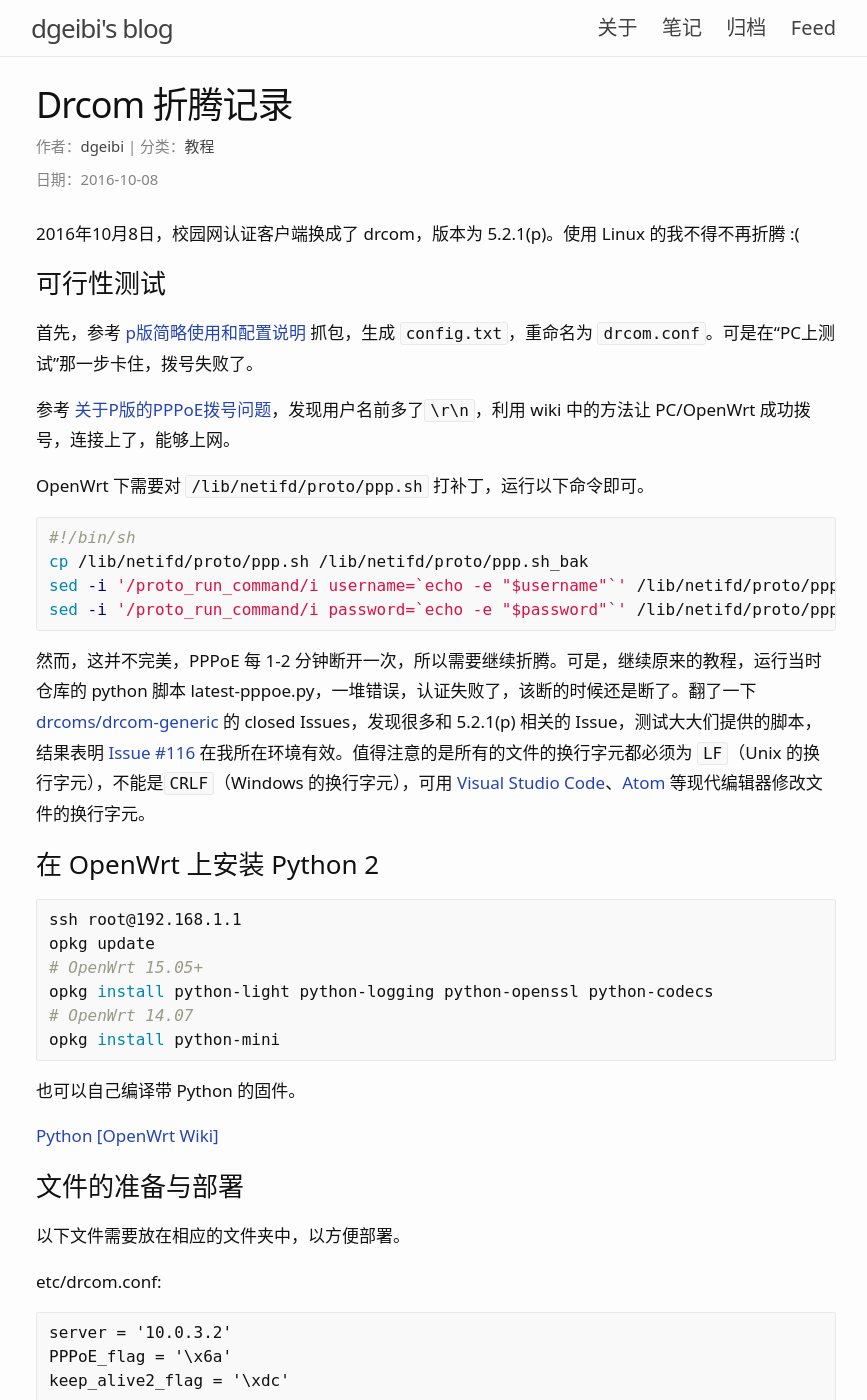
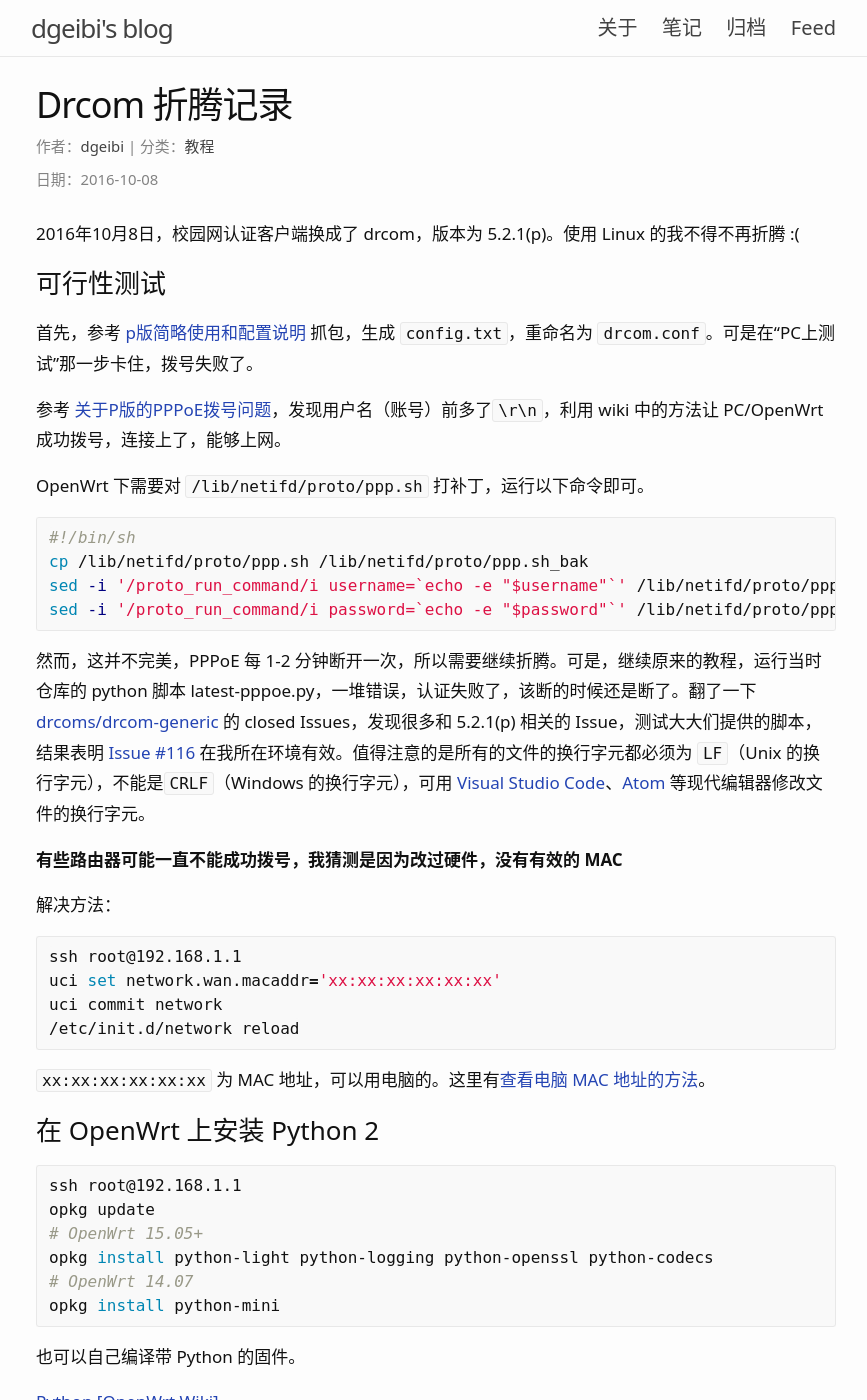
Before and after one commit to dgeibi/dgeibi.github.com, a Jekyll site: the page built from _posts/2016-10-08-drcom.md, in a window 1280 px wide and 1400 px high. Shown: the whole window, without its empty margins (204-1071 px from the left). Built offline with Jekyll 4.4.1, drawn with Linux system fonts in a browser that asks for light colours; comment, search, counter and statistics services are not loaded.

Commit message:
update at 2016-10-18 14:36:44 UTC

````diff
--- a/_posts/2016-10-08-drcom.md
+++ b/_posts/2016-10-08-drcom.md
@@ -10,7 +10,7 @@ category: tutorial
 
 首先，参考 [p版简略使用和配置说明](https://github.com/drcoms/drcom-generic/wiki/p%E7%89%88%E7%AE%80%E7%95%A5%E4%BD%BF%E7%94%A8%E5%92%8C%E9%85%8D%E7%BD%AE%E8%AF%B4%E6%98%8E) 抓包，生成 `config.txt`，重命名为 `drcom.conf`。可是在“PC上测试”那一步卡住，拨号失败了。
 
-参考 [关于P版的PPPoE拨号问题](https://github.com/drcoms/drcom-generic/wiki/%E5%85%B3%E4%BA%8EP%E7%89%88%E7%9A%84PPPoE%E6%8B%A8%E5%8F%B7%E9%97%AE%E9%A2%98)，发现用户名前多了`\r\n`，利用 wiki 中的方法让 PC/OpenWrt 成功拨号，连接上了，能够上网。
+参考 [关于P版的PPPoE拨号问题](https://github.com/drcoms/drcom-generic/wiki/%E5%85%B3%E4%BA%8EP%E7%89%88%E7%9A%84PPPoE%E6%8B%A8%E5%8F%B7%E9%97%AE%E9%A2%98)，发现用户名（账号）前多了`\r\n`，利用 wiki 中的方法让 PC/OpenWrt 成功拨号，连接上了，能够上网。
 
 OpenWrt 下需要对 `/lib/netifd/proto/ppp.sh` 打补丁，运行以下命令即可。
 
@@ -22,6 +22,19 @@ sed -i '/proto_run_command/i password=`echo -e "$password"`' /lib/netifd/proto/p
 ```
 
 然而，这并不完美，PPPoE 每 1-2 分钟断开一次，所以需要继续折腾。可是，继续原来的教程，运行当时仓库的 python 脚本 latest-pppoe.py，一堆错误，认证失败了，该断的时候还是断了。翻了一下 [drcoms/drcom-generic](https://github.com/drcoms/drcom-generic) 的 closed Issues，发现很多和 5.2.1(p) 相关的 Issue，测试大大们提供的脚本，结果表明 [Issue #116](https://github.com/drcoms/drcom-generic/issues/116#issuecomment-250953770) 在我所在环境有效。值得注意的是所有的文件的换行字元都必须为 `LF`（Unix 的换行字元），不能是`CRLF`（Windows 的换行字元），可用 [Visual Studio Code](https://code.visualstudio.com/)、[Atom](https://atom.io/) 等现代编辑器修改文件的换行字元。
+
+**有些路由器可能一直不能成功拨号，我猜测是因为改过硬件，没有有效的 MAC**
+
+解决方法：
+
+```bash
+ssh root@192.168.1.1
+uci set network.wan.macaddr='xx:xx:xx:xx:xx:xx'
+uci commit network
+/etc/init.d/network reload
+```
+
+`xx:xx:xx:xx:xx:xx` 为 MAC 地址，可以用电脑的。这里有[查看电脑 MAC 地址的方法](http://aruljohn.com/mac/D864C75EF1C6)。
 
 ## 在 OpenWrt 上安装 Python 2
 
````
